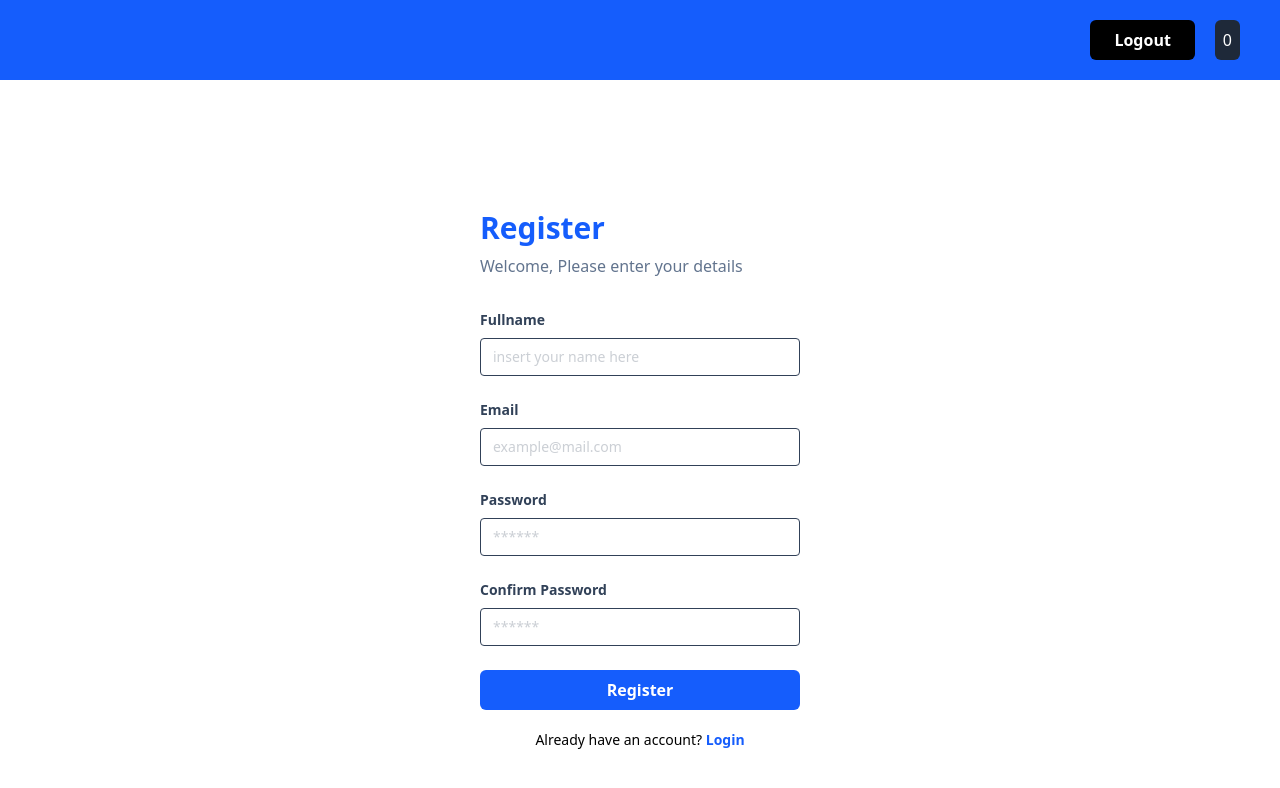
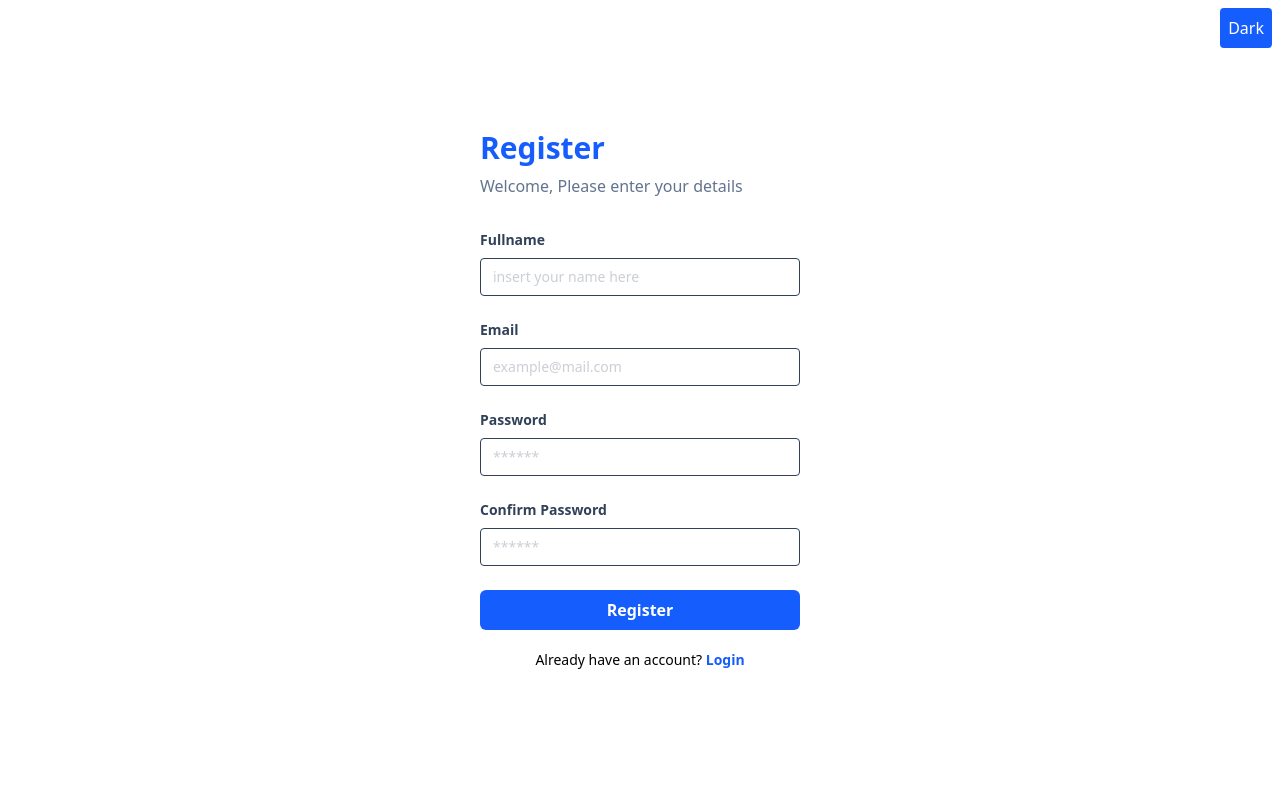
Before and after one commit to Gulpanjul/vipcodestudio-tutorial-reactjs, a React (Vite) app: page /register in a window 1280 px wide. Shown: the top 788 px of the page. Built offline with nearby package versions, Linux system fonts and the light colour scheme; sample sign-in values are in the browser's storage.

Commit message:
feat: usecontext

```diff
--- a/src/components/Fragments/TableCart.tsx
+++ b/src/components/Fragments/TableCart.tsx
@@ -1,5 +1,6 @@
-import { useEffect, useRef, useState } from "react";
+import { useContext, useEffect, useRef, useState } from "react";
 import { useSelector } from "react-redux";
+import { DarkMode } from "../../context/DarkMode";
 
 interface PropTypes {
   products: any[];
@@ -9,6 +10,7 @@
   const { products = [] } = props;
   const cart = useSelector((state) => state.cart.data);
   const [totalPrice, setTotalPrice] = useState(0);
+  const {isDarkMode} = useContext(DarkMode);
 
   useEffect(() => {
     if (products.length > 0 && cart.length > 0) {
@@ -31,7 +33,7 @@
     }
   }, [cart]);
   return (
-    <table className="text-left table-auto border-separate border-spacing-x-5">
+    <table className={`text-left table-auto border-separate border-spacing-x-5 ${isDarkMode && "text-white"}`}>
       <thead>
         <tr>
           <th>Product</th>
--- a/src/components/Layouts/AuthLayouts.tsx
+++ b/src/components/Layouts/AuthLayouts.tsx
@@ -1,15 +1,26 @@
+import { useContext } from "react";
 import { Link } from "react-router-dom";
+import { DarkMode } from "../../context/DarkMode";
 
-interface AuthLayoutProps {
+interface PropTypes {
   children: React.ReactNode;
   title: string;
   type: string;
 }
 
-const AuthLayout = ({ children, title, type }: AuthLayoutProps) => {
+const AuthLayout = (props: PropTypes) => {
+  const { children, title, type } = props;
+  const { isDarkMode, setIsDarkMode } = useContext(DarkMode);
   return (
-    <div className="flex justify-center min-h-screen items-center">
+    <div
+      className={`flex justify-center min-h-screen items-center ${
+        isDarkMode && "bg-slate-900"
+      }`}
+    >
       <div className="w-full max-w-xs">
+        <button className="absolute right-2 top-2 bg-blue-600 p-2 text-white rounded" onClick={() => setIsDarkMode(!isDarkMode)}>
+          {isDarkMode ? "Light" : "Dark"}
+        </button>
         <h1 className="text-3xl font-bold mb-2 text-blue-600">{title}</h1>
         <p className="font-medium text-slate-500 mb-8">
           Welcome, Please enter your details
--- a/src/components/Layouts/Navbar.tsx
+++ b/src/components/Layouts/Navbar.tsx
@@ -1,10 +1,12 @@
-import { use, useEffect, useState } from "react";
+import { useContext, useEffect, useState } from "react";
 import { useLogin } from "../../hooks/useLogin";
 import Button from "../Elements/Button";
 import { useSelector } from "react-redux";
+import { DarkMode } from "../../context/DarkMode";
 
 const Navbar = () => {
   const username = useLogin();
+  const { isDarkMode, setIsDarkMode } = useContext(DarkMode);
   const [totalCart, setTotalCart] = useState(0);
   const cart = useSelector((state) => state.cart.data);
 
@@ -25,9 +27,15 @@
       <Button classname="ml-5 bg-black" onClick={handleLogout}>
         Logout
       </Button>
-      <div className="flex items-center bg-gray-800 p-2 rounded-md ml-5">
+      <div className="flex items-center bg-gray-800 p-2 rounded-md ml-5 mr-5">
         {totalCart}
       </div>
+      <Button
+        classname="bg-black px-10 mx-5 p-2 text-white rounded"
+        onClick={() => setIsDarkMode(!isDarkMode)}
+      >
+        {isDarkMode ? "Light" : "Dark"}
+      </Button>
     </div>
   );
 };
--- /dev/null
+++ b/src/context/DarkMode.tsx
@@ -0,0 +1,16 @@
+import { createContext, useState } from "react";
+
+const DarkModeContext = createContext();
+
+const DarkModeContextProvider = ({ children }) => {
+  const [isDarkMode, setIsDarkMode] = useState(false);
+
+  return (
+    <DarkModeContext.Provider value={{ isDarkMode, setIsDarkMode }}>
+      {children}
+    </DarkModeContext.Provider>
+  );
+};
+
+export const DarkMode = DarkModeContext;
+export default DarkModeContextProvider;
--- a/src/main.tsx
+++ b/src/main.tsx
@@ -12,7 +12,7 @@
 import DetailProductPage from "./pages/detailProduct.tsx";
 import { Provider } from "react-redux";
 import store from "./redux/store";
-import Navbar from "./components/Layouts/Navbar.tsx";
+import DarkModeContextProvider from "./context/DarkMode.tsx";
 
 const router = createBrowserRouter([
   {
@@ -45,8 +45,9 @@
 createRoot(document.getElementById("root")!).render(
   <StrictMode>
     <Provider store={store}>
-      <Navbar />
-      <RouterProvider router={router} />
+      <DarkModeContextProvider>
+        <RouterProvider router={router} />
+      </DarkModeContextProvider>
     </Provider>
   </StrictMode>
 );
--- a/src/pages/products.tsx
+++ b/src/pages/products.tsx
@@ -1,8 +1,10 @@
 import CardProduct from "../components/Fragments/CardProduct";
-import { Fragment, useEffect, useState } from "react";
+import { Fragment, useContext, useEffect, useState } from "react";
 import { getProducts } from "../services/product.service";
 import { useLogin } from "../hooks/useLogin";
 import TableCart from "../components/Fragments/TableCart";
+import Navbar from "../components/Layouts/Navbar";
+import { DarkMode } from "../context/DarkMode";
 
 interface Product {
   id: number;
@@ -13,6 +15,7 @@
 }
 
 const ProductPage = () => {
+  const { isDarkMode } = useContext(DarkMode);
   const [products, setProducts] = useState<Product[]>([]);
   useLogin();
 
@@ -24,7 +27,10 @@
 
   return (
     <Fragment>
-      <div className="flex justify-center py-5">
+      <Navbar />
+      <div
+        className={`flex justify-center py-5 ${isDarkMode && "bg-slate-900"}`}
+      >
         <div className="w-4/6 flex flex-wrap">
           {products.length > 0 &&
             products.map((product) => (
```
